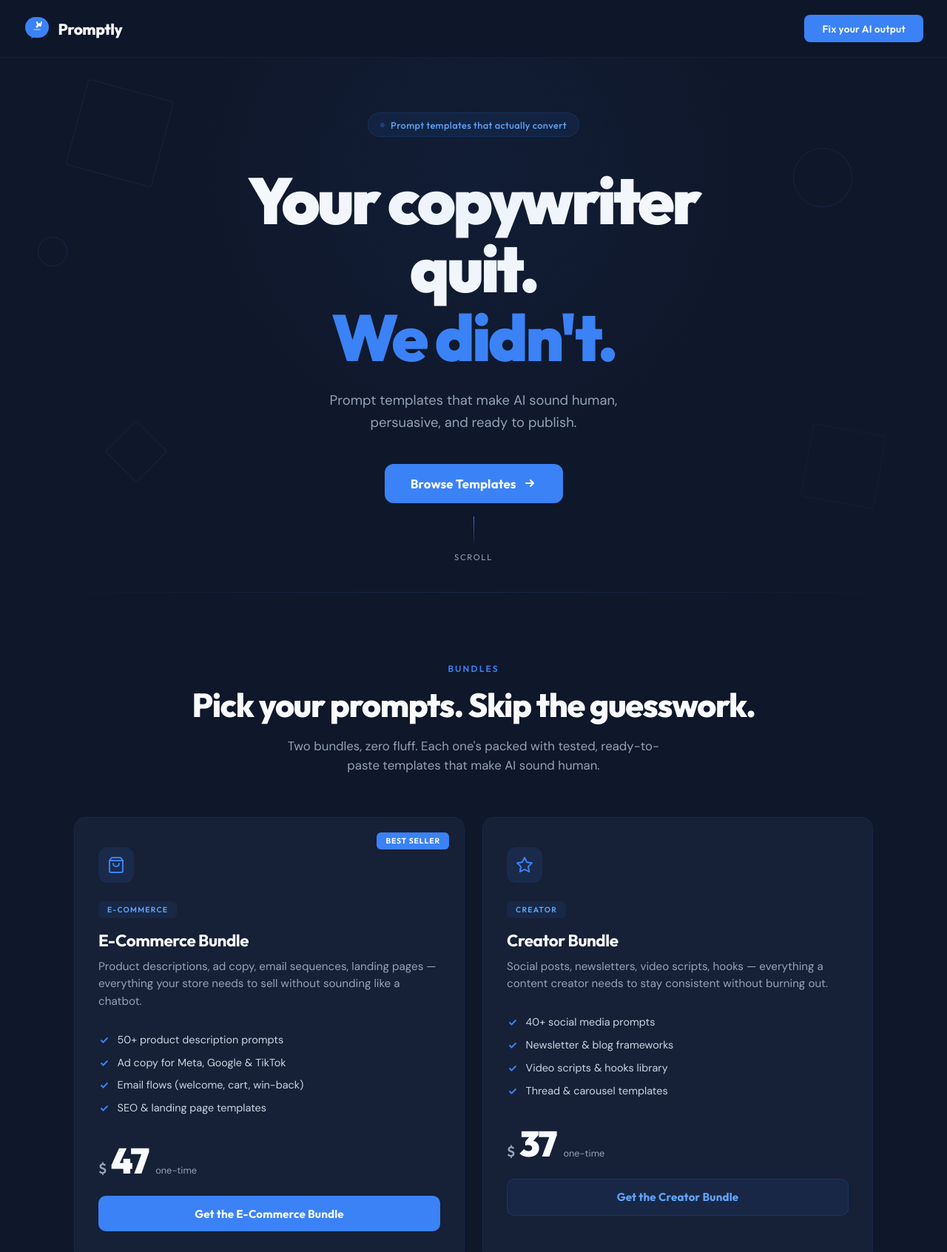
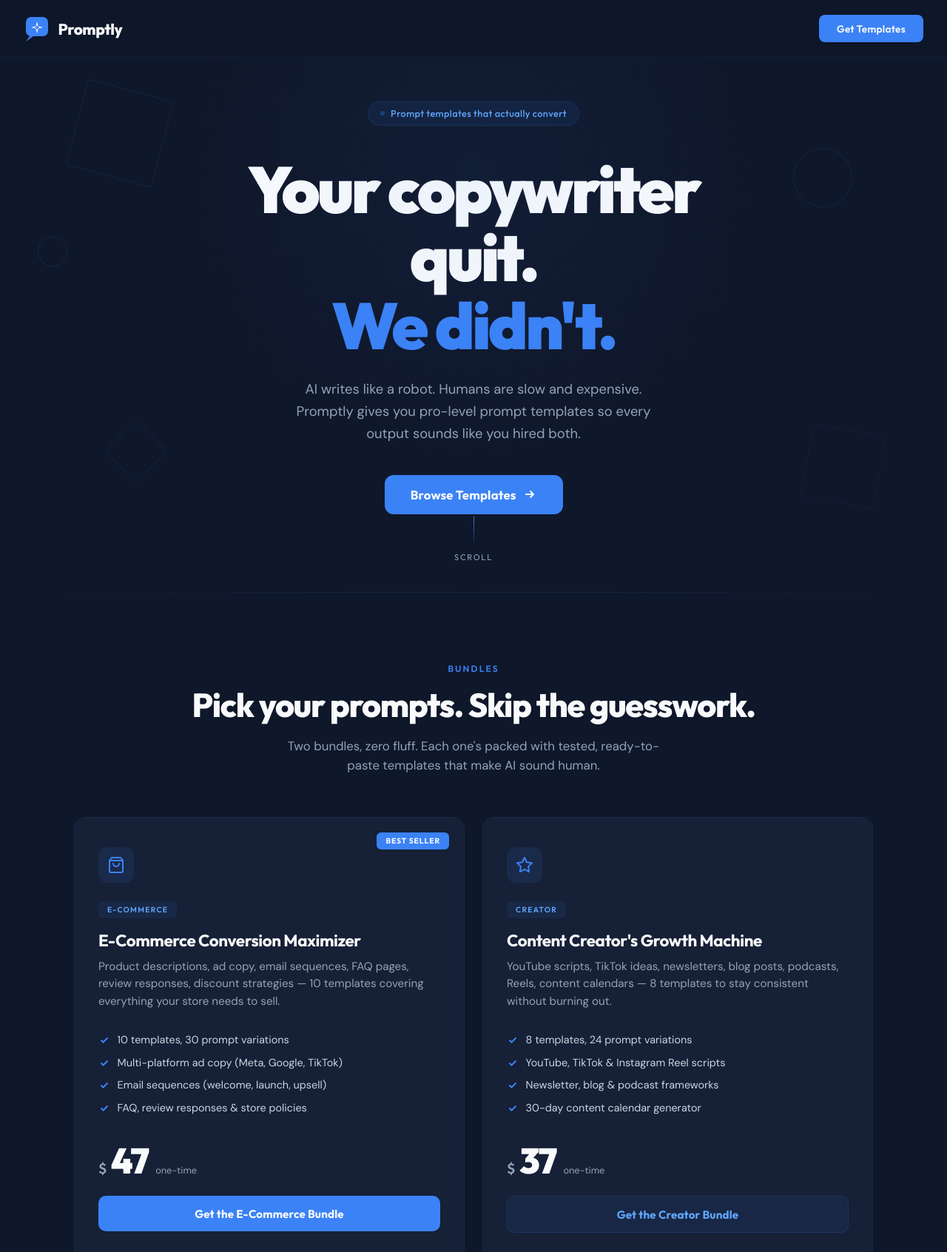
Before and after one commit to trypromptlyai/promptly-website, a plain HTML site: page index.html in a window 1280 px wide. Shown: the top 1692 px of the page at 74% size. Drawn offline with Linux system fonts and the light colour scheme.

Commit message:
Add files via upload
Supercede v1 index

```diff
--- a/index.html
+++ b/index.html
@@ -635,15 +635,16 @@
   <nav>
     <a href="#" class="logo">
       <svg class="logo-mark" viewBox="0 0 36 36" fill="none" xmlns="http://www.w3.org/2000/svg">
-        <rect x="2" y="2" width="32" height="28" rx="14" fill="#3B82F6"/>
-        <polygon points="18,24 10,32 12,26" fill="#3B82F6"/>
-        <path d="M18 9 L19.5 14 L21 11 L22.5 14 L24 9" stroke="white" stroke-width="2" stroke-linecap="round" stroke-linejoin="round" fill="none"/>
-        <circle cx="18" cy="15" r="1.5" fill="white" opacity="0.9"/>
-        <line x1="14" y1="19" x2="22" y2="19" stroke="white" stroke-width="1.5" stroke-linecap="round" opacity="0.5"/>
+        <rect x="3" y="2" width="30" height="26" rx="7" fill="#3B82F6"/>
+        <polygon points="8,28 3,35 13,28" fill="#3B82F6"/>
+        <path d="M18 8 L19.8 15.2 L18 13 L16.2 15.2 Z" fill="white"/>
+        <path d="M18 24 L16.2 16.8 L18 19 L19.8 16.8 Z" fill="white"/>
+        <path d="M10 16 L17.2 14.2 L15 16 L17.2 17.8 Z" fill="white"/>
+        <path d="M26 16 L18.8 17.8 L21 16 L18.8 14.2 Z" fill="white"/>
       </svg>
       <span class="logo-text">Promptly</span>
     </a>
-    <a href="https://gumroad.com/trypromptlyai" class="nav-cta">Fix your AI output</a>
+    <a href="https://trypromptlyai.gumroad.com" class="nav-cta">Get Templates</a>
   </nav>
 
   <!-- HERO -->
@@ -661,9 +662,9 @@
 
     <h1>Your copywriter quit.<br><span class="blue">We didn't.</span></h1>
 
-    <p class="hero-sub">Prompt templates that make AI sound human, persuasive, and ready to publish.</p>
+    <p class="hero-sub">AI writes like a robot. Humans are slow and expensive. Promptly gives you pro-level prompt templates so every output sounds like you hired both.</p>
 
-    <a href="https://gumroad.com/trypromptlyai" class="hero-cta">
+    <a href="https://trypromptlyai.gumroad.com" class="hero-cta">
       Browse Templates
       <svg viewBox="0 0 18 18" fill="none" stroke="currentColor" stroke-width="2" stroke-linecap="round" stroke-linejoin="round"><path d="M4 9h10M10 5l4 4-4 4"/></svg>
     </a>
@@ -691,20 +692,20 @@
             <svg viewBox="0 0 24 24" fill="none" stroke="currentColor" stroke-width="2" stroke-linecap="round" stroke-linejoin="round"><path d="M6 2L3 6v14a2 2 0 002 2h14a2 2 0 002-2V6l-3-4z"/><line x1="3" y1="6" x2="21" y2="6"/><path d="M16 10a4 4 0 01-8 0"/></svg>
           </div>
           <span class="product-tag">E-Commerce</span>
-          <h3 class="product-name">E-Commerce Bundle</h3>
-          <p class="product-desc">Product descriptions, ad copy, email sequences, landing pages — everything your store needs to sell without sounding like a chatbot.</p>
+          <h3 class="product-name">E-Commerce Conversion Maximizer</h3>
+          <p class="product-desc">Product descriptions, ad copy, email sequences, FAQ pages, review responses, discount strategies — 10 templates covering everything your store needs to sell.</p>
           <ul class="product-includes">
-            <li><svg class="check" viewBox="0 0 16 16" fill="none" stroke="currentColor" stroke-width="2"><polyline points="3.5 8.5 6.5 11.5 12.5 5.5"/></svg>50+ product description prompts</li>
-            <li><svg class="check" viewBox="0 0 16 16" fill="none" stroke="currentColor" stroke-width="2"><polyline points="3.5 8.5 6.5 11.5 12.5 5.5"/></svg>Ad copy for Meta, Google & TikTok</li>
-            <li><svg class="check" viewBox="0 0 16 16" fill="none" stroke="currentColor" stroke-width="2"><polyline points="3.5 8.5 6.5 11.5 12.5 5.5"/></svg>Email flows (welcome, cart, win-back)</li>
-            <li><svg class="check" viewBox="0 0 16 16" fill="none" stroke="currentColor" stroke-width="2"><polyline points="3.5 8.5 6.5 11.5 12.5 5.5"/></svg>SEO & landing page templates</li>
+            <li><svg class="check" viewBox="0 0 16 16" fill="none" stroke="currentColor" stroke-width="2"><polyline points="3.5 8.5 6.5 11.5 12.5 5.5"/></svg>10 templates, 30 prompt variations</li>
+            <li><svg class="check" viewBox="0 0 16 16" fill="none" stroke="currentColor" stroke-width="2"><polyline points="3.5 8.5 6.5 11.5 12.5 5.5"/></svg>Multi-platform ad copy (Meta, Google, TikTok)</li>
+            <li><svg class="check" viewBox="0 0 16 16" fill="none" stroke="currentColor" stroke-width="2"><polyline points="3.5 8.5 6.5 11.5 12.5 5.5"/></svg>Email sequences (welcome, launch, upsell)</li>
+            <li><svg class="check" viewBox="0 0 16 16" fill="none" stroke="currentColor" stroke-width="2"><polyline points="3.5 8.5 6.5 11.5 12.5 5.5"/></svg>FAQ, review responses & store policies</li>
           </ul>
           <div class="product-price">
             <span class="price-currency">$</span>
             <span class="price-amount">47</span>
             <span class="price-note">one-time</span>
           </div>
-          <a href="https://gumroad.com/trypromptlyai" class="product-btn product-btn-primary">Get the E-Commerce Bundle</a>
+          <a href="https://trypromptlyai.gumroad.com" class="product-btn product-btn-primary">Get the E-Commerce Bundle</a>
         </div>
 
         <!-- Creator Bundle -->
@@ -713,20 +714,20 @@
             <svg viewBox="0 0 24 24" fill="none" stroke="currentColor" stroke-width="2" stroke-linecap="round" stroke-linejoin="round"><polygon points="12 2 15.09 8.26 22 9.27 17 14.14 18.18 21.02 12 17.77 5.82 21.02 7 14.14 2 9.27 8.91 8.26 12 2"/></svg>
           </div>
           <span class="product-tag">Creator</span>
-          <h3 class="product-name">Creator Bundle</h3>
-          <p class="product-desc">Social posts, newsletters, video scripts, hooks — everything a content creator needs to stay consistent without burning out.</p>
+          <h3 class="product-name">Content Creator's Growth Machine</h3>
+          <p class="product-desc">YouTube scripts, TikTok ideas, newsletters, blog posts, podcasts, Reels, content calendars — 8 templates to stay consistent without burning out.</p>
           <ul class="product-includes">
-            <li><svg class="check" viewBox="0 0 16 16" fill="none" stroke="currentColor" stroke-width="2"><polyline points="3.5 8.5 6.5 11.5 12.5 5.5"/></svg>40+ social media prompts</li>
-            <li><svg class="check" viewBox="0 0 16 16" fill="none" stroke="currentColor" stroke-width="2"><polyline points="3.5 8.5 6.5 11.5 12.5 5.5"/></svg>Newsletter & blog frameworks</li>
-            <li><svg class="check" viewBox="0 0 16 16" fill="none" stroke="currentColor" stroke-width="2"><polyline points="3.5 8.5 6.5 11.5 12.5 5.5"/></svg>Video scripts & hooks library</li>
-            <li><svg class="check" viewBox="0 0 16 16" fill="none" stroke="currentColor" stroke-width="2"><polyline points="3.5 8.5 6.5 11.5 12.5 5.5"/></svg>Thread & carousel templates</li>
+            <li><svg class="check" viewBox="0 0 16 16" fill="none" stroke="currentColor" stroke-width="2"><polyline points="3.5 8.5 6.5 11.5 12.5 5.5"/></svg>8 templates, 24 prompt variations</li>
+            <li><svg class="check" viewBox="0 0 16 16" fill="none" stroke="currentColor" stroke-width="2"><polyline points="3.5 8.5 6.5 11.5 12.5 5.5"/></svg>YouTube, TikTok & Instagram Reel scripts</li>
+            <li><svg class="check" viewBox="0 0 16 16" fill="none" stroke="currentColor" stroke-width="2"><polyline points="3.5 8.5 6.5 11.5 12.5 5.5"/></svg>Newsletter, blog & podcast frameworks</li>
+            <li><svg class="check" viewBox="0 0 16 16" fill="none" stroke="currentColor" stroke-width="2"><polyline points="3.5 8.5 6.5 11.5 12.5 5.5"/></svg>30-day content calendar generator</li>
           </ul>
           <div class="product-price">
             <span class="price-currency">$</span>
             <span class="price-amount">37</span>
             <span class="price-note">one-time</span>
           </div>
-          <a href="https://gumroad.com/trypromptlyai" class="product-btn product-btn-secondary">Get the Creator Bundle</a>
+          <a href="https://trypromptlyai.gumroad.com" class="product-btn product-btn-secondary">Get the Creator Bundle</a>
         </div>
       </div>
     </div>
@@ -777,7 +778,7 @@
   <div class="bottom-cta">
     <h2>Stop staring at blank prompts.</h2>
     <p>Grab a bundle. Start shipping copy today.</p>
-    <a href="https://gumroad.com/trypromptlyai" class="hero-cta">
+    <a href="https://trypromptlyai.gumroad.com" class="hero-cta">
       Get Promptly
       <svg viewBox="0 0 18 18" fill="none" stroke="currentColor" stroke-width="2" stroke-linecap="round" stroke-linejoin="round"><path d="M4 9h10M10 5l4 4-4 4"/></svg>
     </a>
@@ -787,17 +788,12 @@
   <footer>
     <div class="footer-inner">
       <div class="footer-left">
-        <svg width="20" height="20" viewBox="0 0 36 36" fill="none"><rect x="2" y="2" width="32" height="28" rx="14" fill="#3B82F6"/><polygon points="18,24 10,32 12,26" fill="#3B82F6"/><circle cx="18" cy="15" r="1.5" fill="white" opacity="0.9"/></svg>
+        <svg width="20" height="20" viewBox="0 0 36 36" fill="none"><rect x="3" y="2" width="30" height="26" rx="7" fill="#3B82F6"/><polygon points="8,28 3,35 13,28" fill="#3B82F6"/><path d="M18 8 L19.8 15.2 L18 13 L16.2 15.2 Z" fill="white"/><path d="M18 24 L16.2 16.8 L18 19 L19.8 16.8 Z" fill="white"/><path d="M10 16 L17.2 14.2 L15 16 L17.2 17.8 Z" fill="white"/><path d="M26 16 L18.8 17.8 L21 16 L18.8 14.2 Z" fill="white"/></svg>
         <span class="footer-copy">&copy; 2026 Promptly. All rights reserved.</span>
       </div>
       <ul class="footer-links">
-        <li><a href="https://gumroad.com/trypromptlyai">Shop</a></li>
-        <li><a href="mailto:promptlyai99@gmail.com">Contact</a></li>
+        <li><a href="https://trypromptlyai.gumroad.com">Shop</a></li>
+        <li><a href="/cdn-cgi/l/email-protection#ff979a939390bf8f8d90928f8b9386d19e96">Contact</a></li>
         <li><a href="#">Terms</a></li>
         <li><a href="#">Privacy</a></li>
       </ul>
-    </div>
-  </footer>
-
-</body>
-</html>
```
